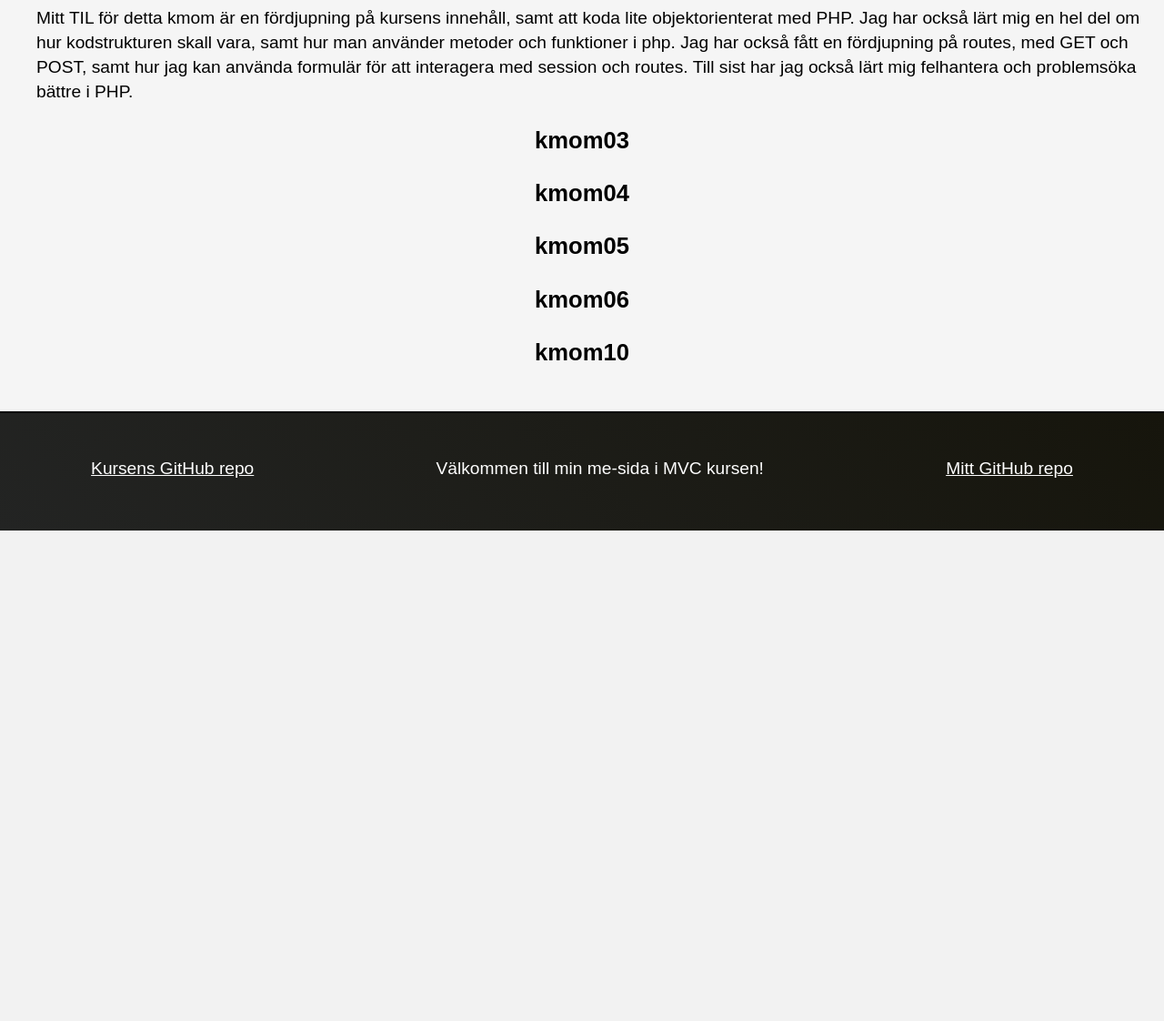
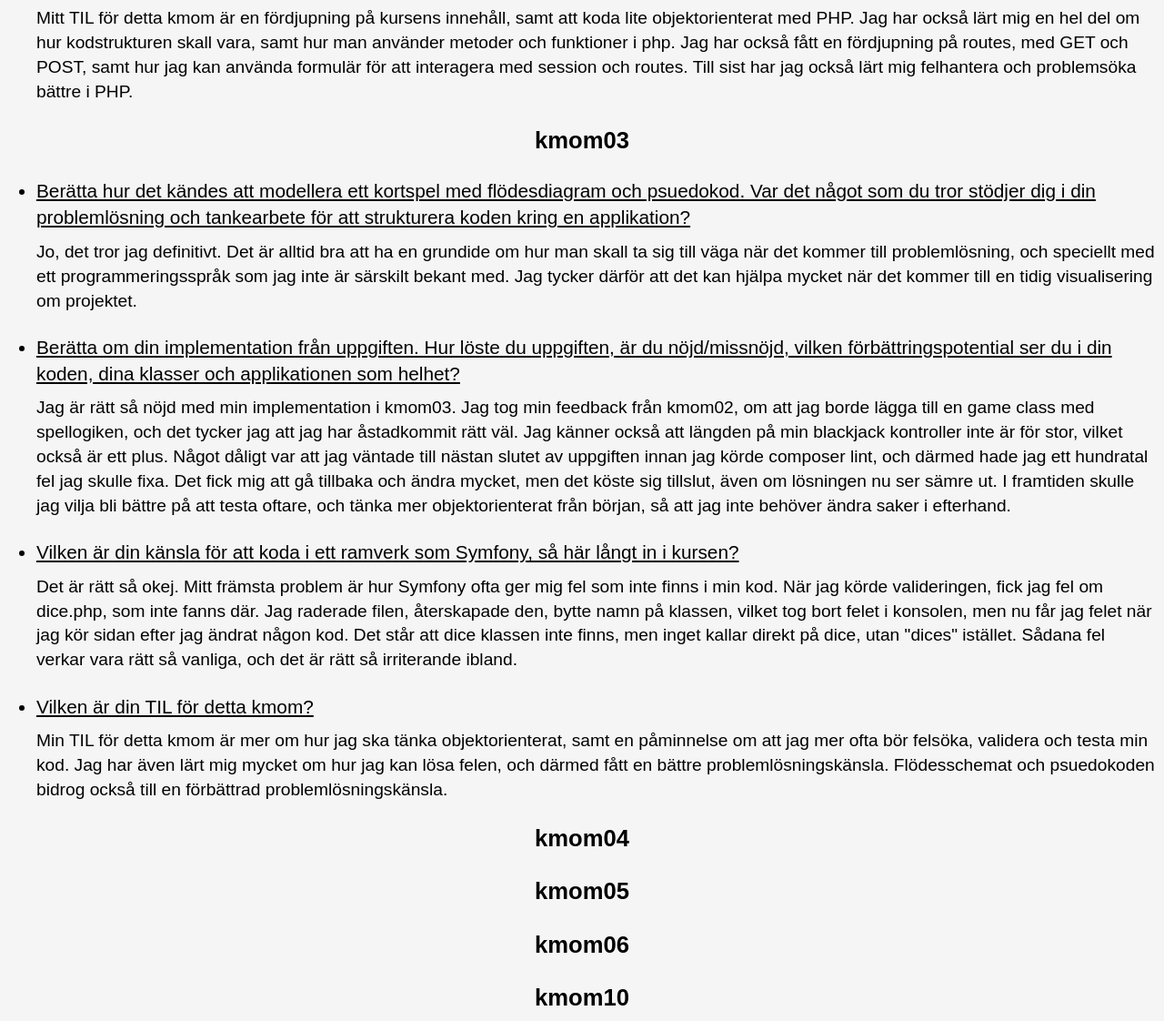
Before and after one commit to AndiDupa/mvc-report, a Symfony app: template templates/report.html.twig in a window 1280 px wide. Shown: the part 1843-2965 px from the top of the page at 91% size. Before the commit the page ends 2426 px from the top, so only its background shows below. Run offline with Twig, Linux system fonts and the light colour scheme; the template is opened without the code that fills it, so the values that code supplies are empty; style sheets or scripts are compiled from the project's sources; some libraries are stand-ins or nearby versions.

Commit message:
Finished with kmom03: added report

```diff
--- a/templates/report.html.twig
+++ b/templates/report.html.twig
@@ -87,11 +87,36 @@
                     </p>
                 </ul>
 
+
             <h2 id="kmom03" class="center">kmom03</h2>
-                {# <ul>
-                    <li></li>
-                    <p></p>
-                </ul> #}
+                <ul>
+                    <li>Berätta hur det kändes att modellera ett kortspel med flödesdiagram och psuedokod. Var det något som du tror stödjer dig i din problemlösning och tankearbete för att strukturera koden kring en applikation?</li>
+                    <p>
+                        Jo, det tror jag definitivt. Det är alltid bra att ha en grundide om hur man skall ta sig till väga när det kommer till problemlösning, och speciellt med ett programmeringsspråk som jag inte är särskilt bekant med.
+                        Jag tycker därför att det kan hjälpa mycket när det kommer till en tidig visualisering om projektet.
+                    </p>
+
+                    <li>Berätta om din implementation från uppgiften. Hur löste du uppgiften, är du nöjd/missnöjd, vilken förbättringspotential ser du i din koden, dina klasser och applikationen som helhet?</li>
+                    <p>
+                        Jag är rätt så nöjd med min implementation i kmom03. Jag tog min feedback från kmom02, om att jag borde lägga till en game class med spellogiken, och det tycker jag att jag har åstadkommit rätt väl.
+                        Jag känner också att längden på min blackjack kontroller inte är för stor, vilket också är ett plus. Något dåligt var att jag väntade till nästan slutet av uppgiften innan jag körde composer lint, och därmed hade jag
+                        ett hundratal fel jag skulle fixa. Det fick mig att gå tillbaka och ändra mycket, men det köste sig tillslut, även om lösningen nu ser sämre ut. I framtiden skulle jag vilja bli bättre på att testa oftare, och tänka mer
+                        objektorienterat från början, så att jag inte behöver ändra saker i efterhand.
+                    </p>
+
+                    <li>Vilken är din känsla för att koda i ett ramverk som Symfony, så här långt in i kursen?</li>
+                    <p>
+                        Det är rätt så okej. Mitt främsta problem är hur Symfony ofta ger mig fel som inte finns i min kod. När jag körde valideringen, fick jag fel om dice.php, som inte fanns där. Jag raderade filen, återskapade den, bytte namn
+                        på klassen, vilket tog bort felet i konsolen, men nu får jag felet när jag kör sidan efter jag ändrat någon kod. Det står att dice klassen inte finns, men inget kallar direkt på dice, utan "dices" istället. Sådana fel
+                        verkar vara rätt så vanliga, och det är rätt så irriterande ibland.
+                    </p>
+
+                    <li>Vilken är din TIL för detta kmom?</li>
+                    <p>
+                        Min TIL för detta kmom är mer om hur jag ska tänka objektorienterat, samt en påminnelse om att jag mer ofta bör felsöka, validera och testa min kod. Jag har även lärt mig mycket om hur jag kan lösa felen, och därmed fått en
+                        bättre problemlösningskänsla. Flödesschemat och psuedokoden bidrog också till en förbättrad problemlösningskänsla.
+                    </p>
+                </ul>
 
 
             <h2 id="kmom04" class="center">kmom04</h2>
```
